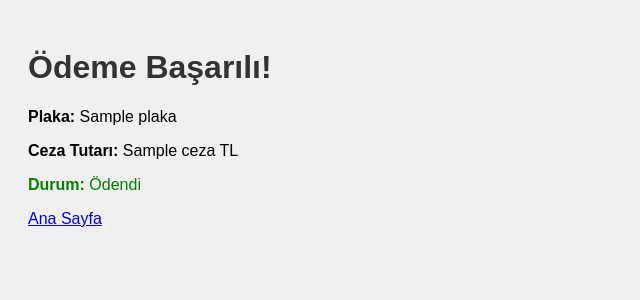
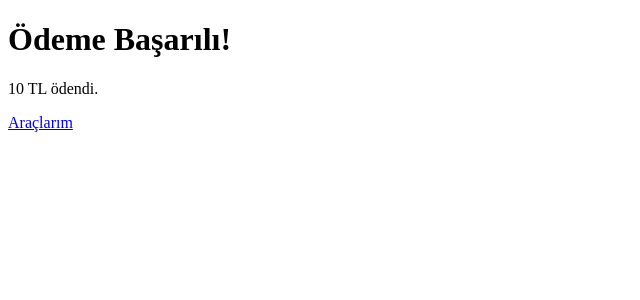
Before and after one commit to kursat20/plaka-sistemi, a Flask app: template templates/odeme_basarili.html in a window 1280 px wide. Shown: the top 300 px of the page, without its empty margins (0-640 px from the left). Run offline with Flask 3, Linux system fonts and the light colour scheme; the template is opened without the code that fills it: most values are stand-ins (such as "Sample title", 1, 10 or a date in 2020).

Commit message:
Update odeme_basarili.html

```diff
--- a/templates/odeme_basarili.html
+++ b/templates/odeme_basarili.html
@@ -1,17 +1,11 @@
 <!DOCTYPE html>
-<html lang="tr">
+<html>
 <head>
-<meta charset="UTF-8">
-<title>Ödeme Başarılı</title>
-<link rel="stylesheet" href="{{ url_for('static', filename='css/style.css') }}">
+    <title>Ödeme Başarılı</title>
 </head>
 <body>
-<h1>Ödeme Başarılı!</h1>
-
-<p><strong>Plaka:</strong> {{ plaka }}</p>
-<p><strong>Ceza Tutarı:</strong> {{ ceza }} TL</p>
-<p style="color:green;"><strong>Durum:</strong> Ödendi</p>
-
-<a href="{{ url_for('index') }}">Ana Sayfa</a>
+    <h1>Ödeme Başarılı!</h1>
+    <p>{{ amount }} TL ödendi.</p>
+    <a href="/araclarim">Araçlarım</a>
 </body>
 </html>
```
